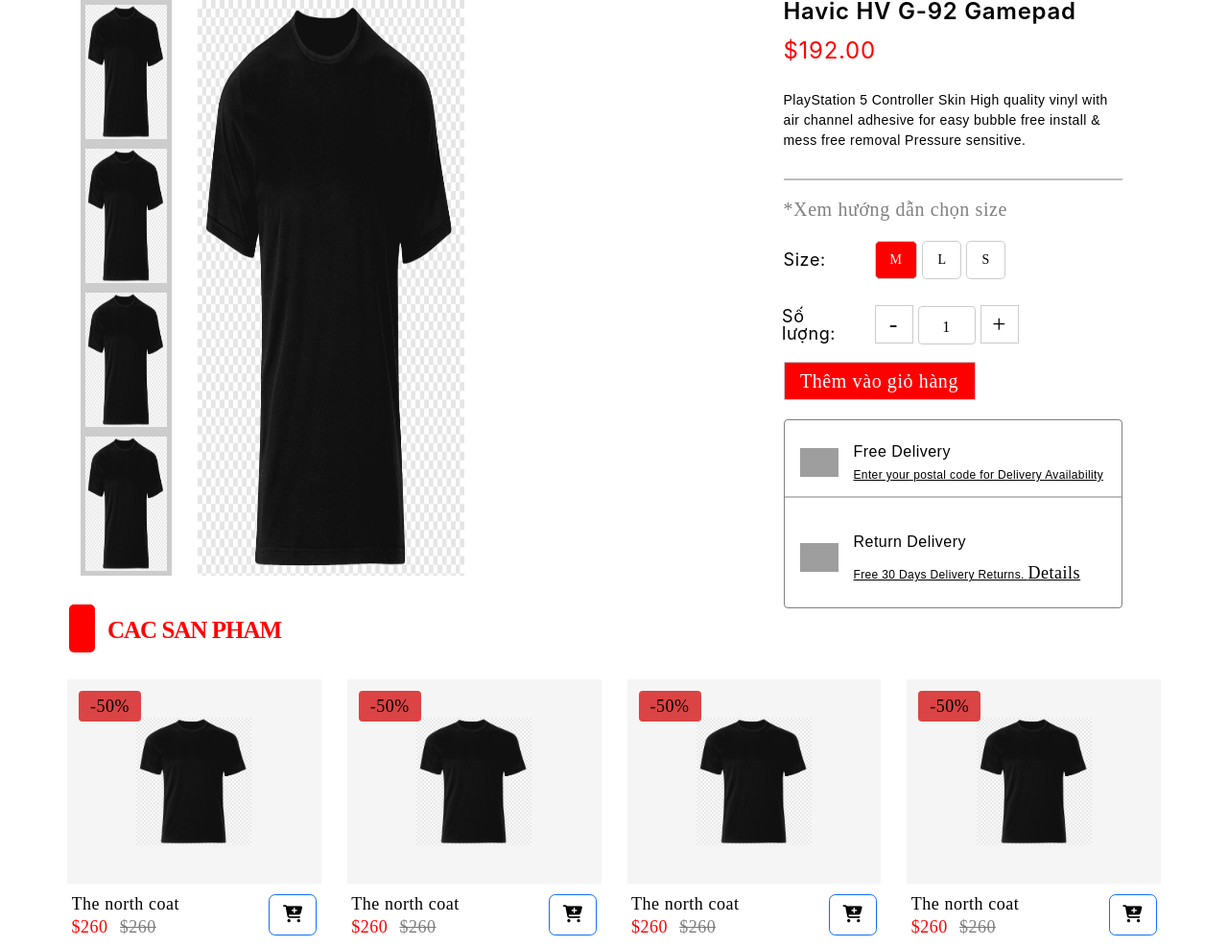
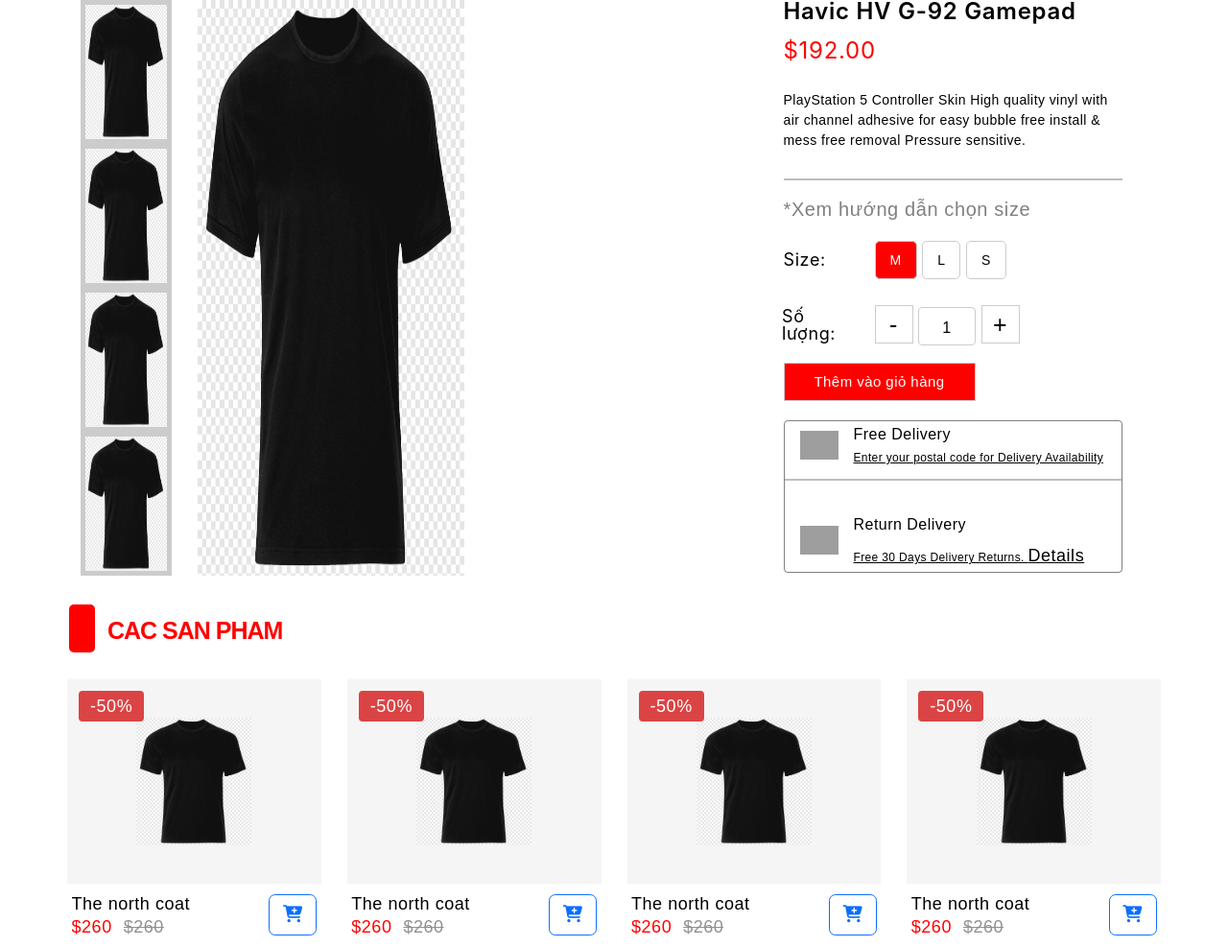
Before and after one commit to Duongnl/Web2, a PHP site: page /chiTietMonHang.php in a window 1280 px wide. Shown: the whole page at 96% size. Run offline with PHP 8.4, Linux system fonts and the light colour scheme; grey boxes are pictures that could not be loaded.

Commit message:
Update chiTietMonHang.css

```diff
--- a/web2 (1)/css/chiTietMonHang.css
+++ b/web2 (1)/css/chiTietMonHang.css
@@ -1,15 +1,14 @@
 /* GLOBAL */
 *{
-font-family: 'Inter, sans-seri';
+  font-family: 'poppins',sans-serif;
   font-style: normal;
   font-weight: 400;
   font-size: 18px;
   line-height: 24px;
   letter-spacing: 0.03em;
-color: #000000;
   }
   .chiTietMonHang_SanPham{
-  height: 600px;
+    height: fit-content;
   }
 
 
@@ -42,10 +41,12 @@
     height: 100%;
   }
   .chiTietMonHang_thongTin{
-  height: 100%;
   }
   .delivery-info{
     margin-top: 20px !important;
+    padding-top: 5px !important;
+    padding-bottom: 5px !important;
+
   }
   /* chiTietMonHang_thongTin_TenSP */
   .chiTietMonHang_thongTin_TenSP{
@@ -151,7 +152,7 @@
     border: 1px solid #ccc;
     height: 40px;
     width: 200px;
-  font-size: 20px;
+    font-size: 15px;
     font-weight: 400;
 
   }
@@ -570,7 +571,6 @@
   /* RESPONSIVE */
   @media (max-width: 766px) {
     .chiTietMonHang_chiTietCacAnh{
-    display: none;
     }
     .chiTietMonHang_AnhChinh{
       height: 400px;
```
Lines whose indentation alone changed are shown as unchanged.
